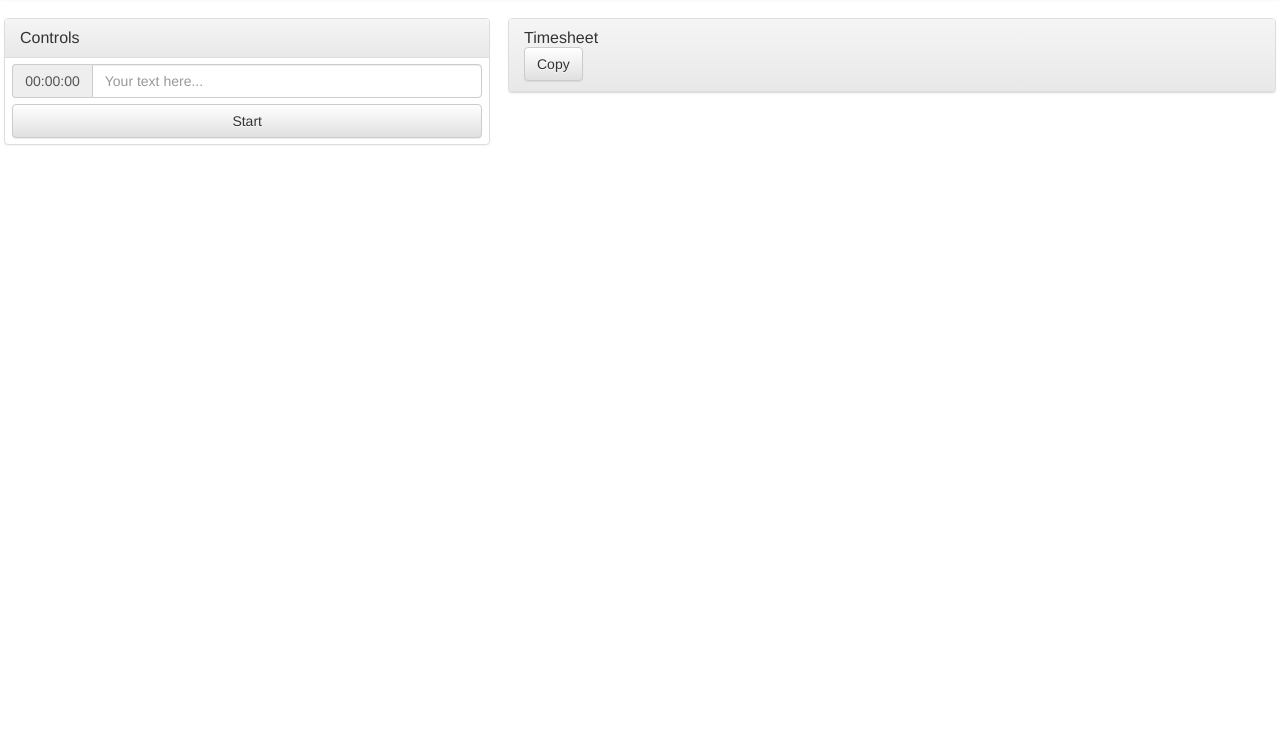
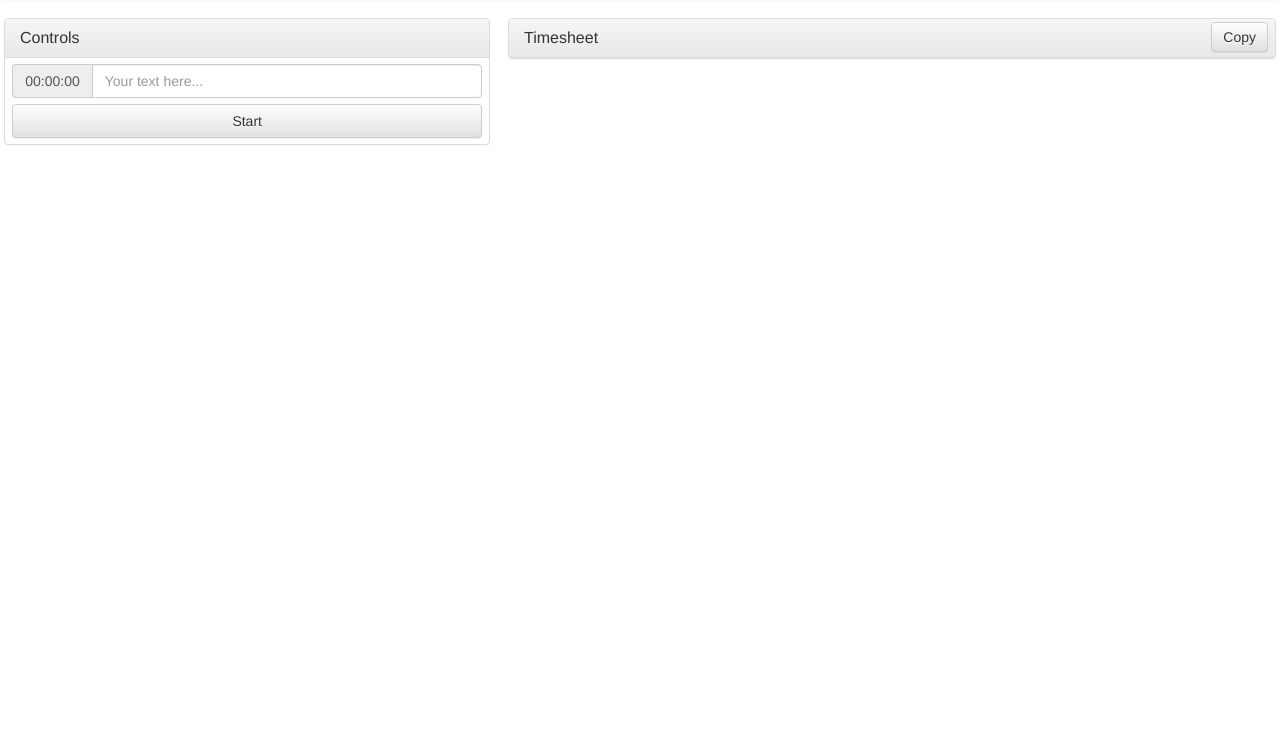
Before and after one commit to ZolayvarE/timestomp, a website: page client/index.html in a window 1280 px wide. Shown: the part 54-800 px from the top of the page. Drawn offline with nearby package versions, Linux system fonts and the light colour scheme.

Commit message:
Update styling

```diff
--- a/client/controller.js
+++ b/client/controller.js
@@ -74,6 +74,7 @@ app.controller('winston', function ($scope) {
   };
 
   $scope.copyButton = function () {
+
     var textToCopy = $scope.currentSheet.stamps
       .map(function (item) {
         return convert(item.time) + ' - ' + item.text;
--- a/client/css/myStyles.css
+++ b/client/css/myStyles.css
@@ -27,3 +27,17 @@
   position: relative;
   width: 97%;
 }
+
+.panel-title {
+  margin: 10px 15px;
+}
+
+.panel-heading {
+  padding: 0px;
+}
+
+.copy-btn {
+  margin: 3px 7px;
+
+  padding: 4px 11px;
+}
--- a/client/index.html
+++ b/client/index.html
@@ -38,9 +38,10 @@
     <div class='panel panel-default controls'>
 
       <div class='panel-heading'>
-        <h3 class='panel-title'>
+        <h2 class='panel-title pull-left'>
           Controls
-        </h3>
+        </h2>
+        <div class='clearfix'></div>
       </div>
 
       <center>
@@ -63,8 +64,14 @@
 
     <div class="panel panel-default pull-right timesheet">
       <div class="panel-heading">
-        <h3 class='panel-title'>{{ currentSheet.title }}</h3>
-        <button class='btn btn-default' ng-click='copyButton()'>Copy</button>
+        <h2 class='panel-title pull-left'>
+          {{ currentSheet.title }}
+        </h2>
+        <a title="Copy timestamps" class='btn btn-default pull-right copy-btn' ng-click='copyButton()'>
+          Copy
+        </a>
+        <div class='clearfix'></div>
+
       </div>
       <ul class='list-group'>
         <li class='list-group-item timestamp' ng-repeat='stamp in currentSheet.stamps track by $index'>
```
